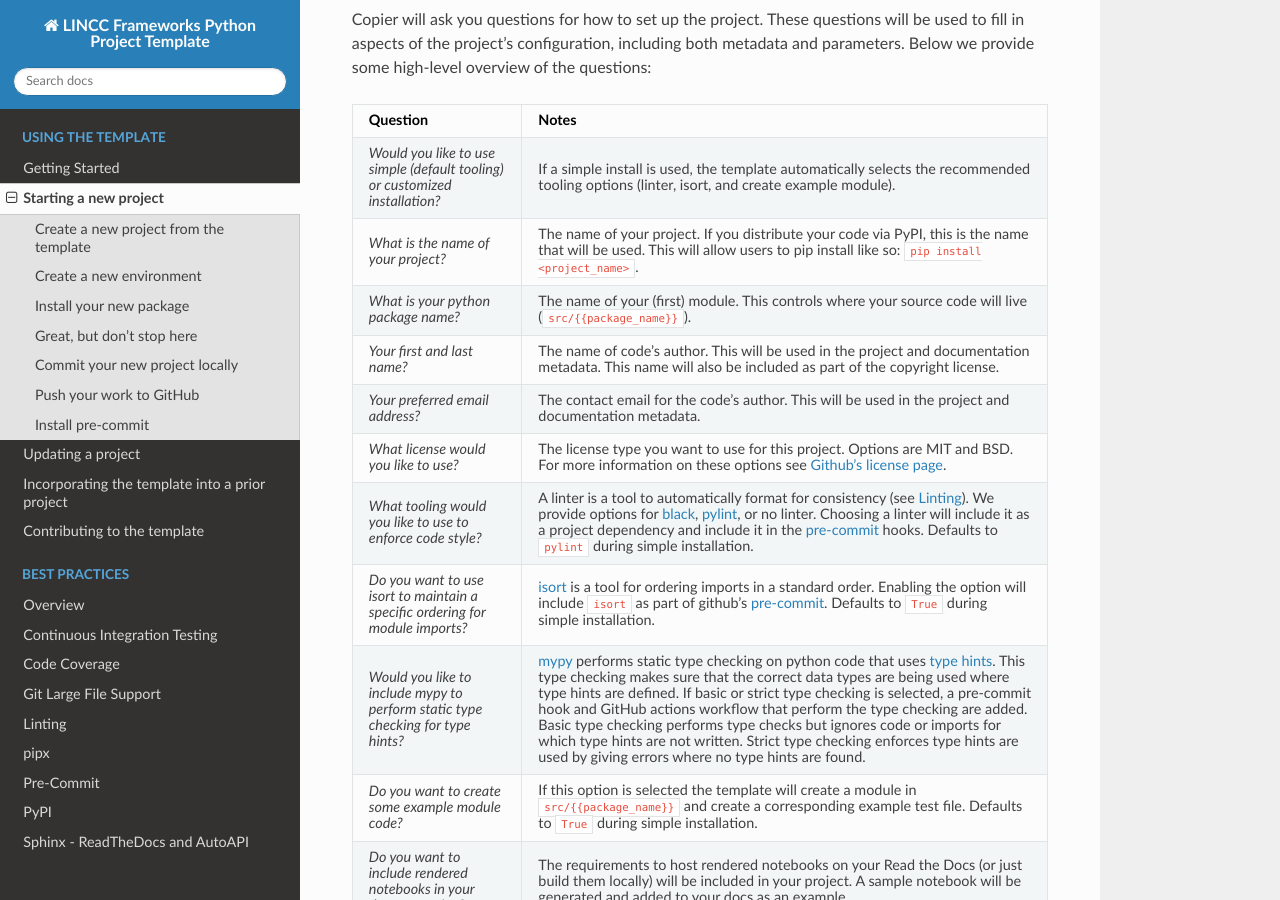
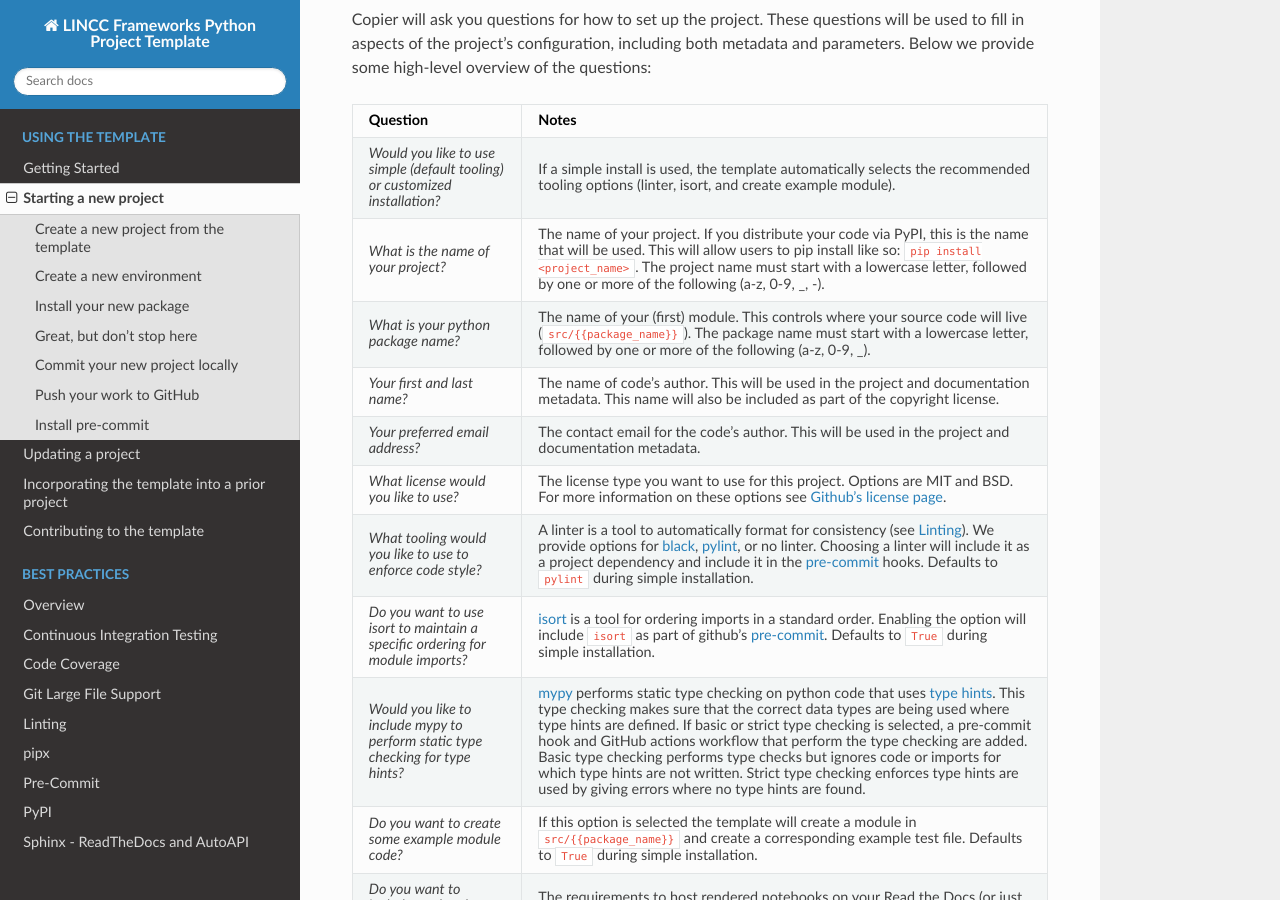
Before and after one commit to lincc-frameworks/python-project-template, a Sphinx documentation site: the page built from docs/source/new_project.rst, in a window 1280 px wide and 900 px high, scrolled down 323 px. Built offline with Sphinx 7.4.7 and the Read the Docs theme 2.0.0, drawn with Linux system fonts in a browser that asks for light colours; the version number could not be read and is left out.

Commit message:
Updated docs to include formatting requirements.

```diff
--- a/docs/source/new_project.rst
+++ b/docs/source/new_project.rst
@@ -25,9 +25,9 @@ questions:
    * - *Would you like to use simple (default tooling) or customized installation?*
      - If a simple install is used, the template automatically selects the recommended tooling options (linter, isort, and create example module).
    * - *What is the name of your project?*
-     - The name of your project. If you distribute your code via PyPI, this is the name that will be used. This will allow users to pip install like so: ``pip install <project_name>``.
+     - The name of your project. If you distribute your code via PyPI, this is the name that will be used. This will allow users to pip install like so: ``pip install <project_name>``. The project name must start with a lowercase letter, followed by one or more of the following (a-z, 0-9, _, -).
    * - *What is your python package name?*
-     - The name of your (first) module. This controls where your source code will live (``src/{{package_name}}``).
+     - The name of your (first) module. This controls where your source code will live (``src/{{package_name}}``).  The package name must start with a lowercase letter, followed by one or more of the following (a-z, 0-9, _).
    * - *Your first and last name?*
      -  The name of code's author. This will be used in the project and documentation metadata. This name will also be included as part of the copyright license.
    * - *Your preferred email address?*
```
